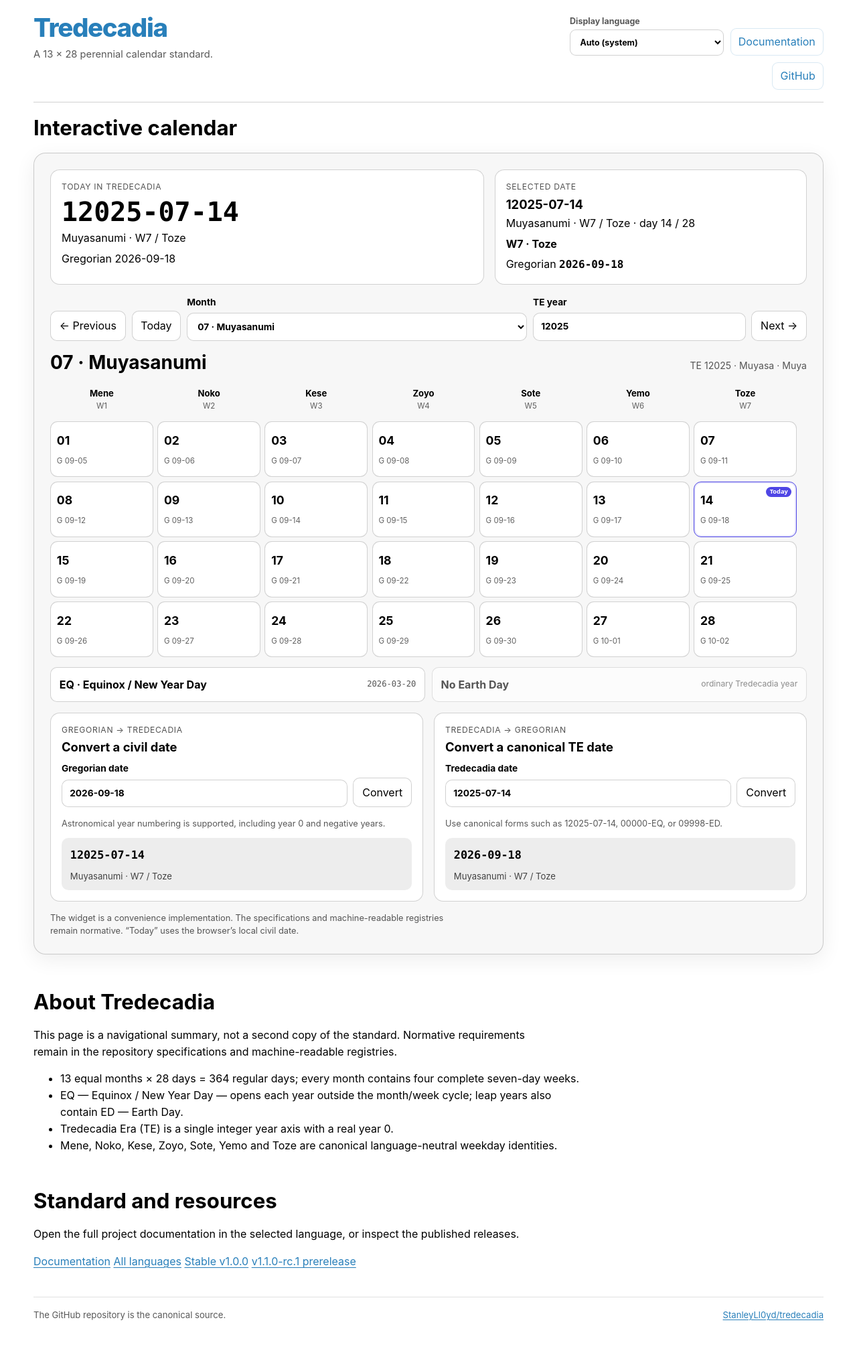
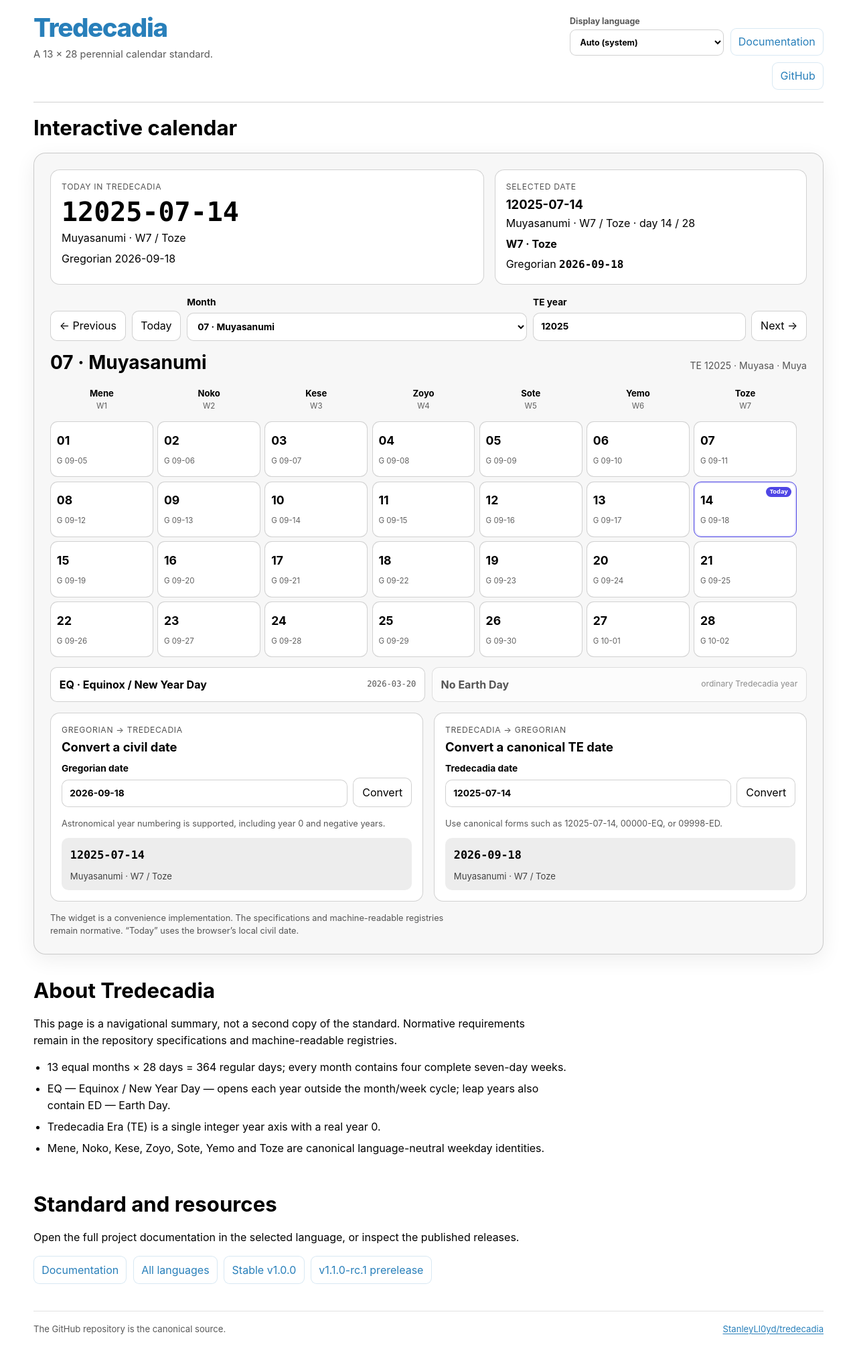
Before and after one commit to StanleyLl0yd/tredecadia, a Jekyll site: the page built from docs/index.md, in a window 1280 px wide. Shown: the whole page at 67% size. Built offline with Jekyll 4.4.1, drawn with Linux system fonts in a browser that asks for light colours; before the commit the page ends 2002 px from its top, so only the background shows below that.

Commit message:
Web: style localized page summary and prevent language flash

```diff
--- a/docs/assets/calendar.css
+++ b/docs/assets/calendar.css
@@ -257,6 +257,50 @@
 .site-main hr {
   border: 0;
   border-top: 1px solid var(--tc-border);
+}
+
+
+.page-summary {
+  width: 100%;
+  margin: 2rem 0 0;
+}
+
+.page-summary > h2:first-child {
+  margin-top: 0;
+}
+
+.summary-facts {
+  display: grid;
+  gap: 0.45rem;
+  margin: 0.8rem 0 1.6rem;
+  padding-inline-start: 1.3rem;
+}
+
+.resource-links {
+  display: flex;
+  flex-wrap: wrap;
+  gap: 0.6rem;
+  margin-top: 0.8rem;
+}
+
+.resource-link {
+  display: inline-flex;
+  align-items: center;
+  min-height: 2.4rem;
+  border: 1px solid var(--tc-border);
+  border-radius: 9px;
+  padding: 0.45rem 0.7rem;
+  background: var(--tc-bg);
+  text-decoration: none;
+}
+
+.resource-link:hover,
+.resource-link:focus-visible {
+  border-color: var(--tc-accent);
+}
+
+html.js:not(.tredecadia-interactive-ready) [data-i18n] {
+  visibility: hidden;
 }
 
 .site-footer {
```
